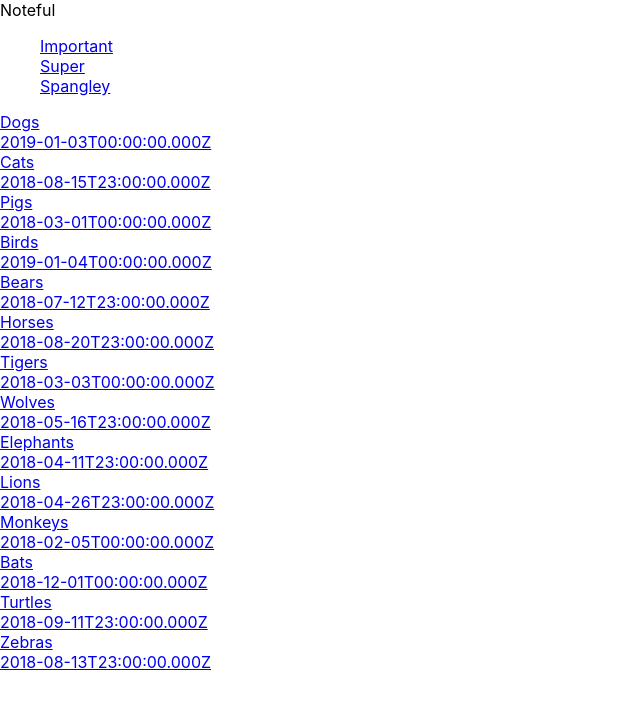
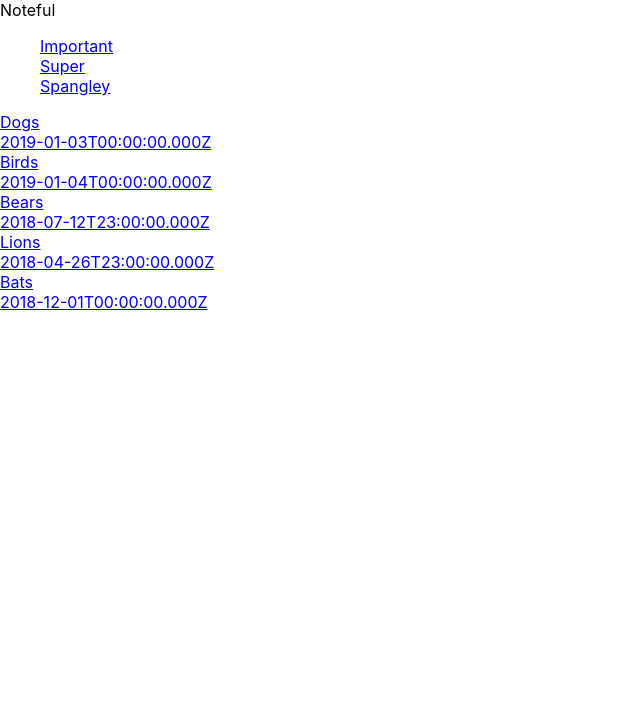
Before and after one commit to thinkful-ei-quail/noteful-michaelO-nicholasS, a React (Create React App) app: page /folder/b0715efe-ffaf-11e8-8eb2-f2801f1b9fd1 in a window 1280 px wide. Shown: the top 706 px of the page, without its empty margins (0-640 px from the left). Built offline with nearby package versions, Linux system fonts and the light colour scheme.

Commit message:
Got folder view working with routerProps

```diff
--- a/src/App.js
+++ b/src/App.js
@@ -1,7 +1,6 @@
 import React, { Component } from 'react';
 import Header from './Header';
-import { Route } from 'react-router-dom'
-import { Link } from 'react-router-dom'
+import { Route, Link, Switch } from 'react-router-dom';
 import './App.css';
 import NoteViewList from './NoteViewList';
 import Store from './Store';
@@ -29,10 +28,15 @@
         </header>
 
       <main>
-        <Route path='/' render={() => <MainPage store={store}/>}/>
+      <Switch>
+            <Route exact path='/' render={routerProps => <MainPage store={store} {...routerProps} />} />
 
-        <Route path='/:folderId'
-        component={(props) => {return MainPage}}/>
+            <Route path='/folder/:folderId' render={routerProps => <MainPage store={store} routerProps={routerProps} />} />
+
+            {/* Add note view route here */}
+
+      </Switch>
+
 
         {/* <Route path='/Sidebar' render={() =>
         <Sidebar key={store.folder.id}/>}/>
--- a/src/MainPage.js
+++ b/src/MainPage.js
@@ -9,12 +9,19 @@
 
 class MainPage extends React.Component {
     render() {
-        const { store } = this.props
-        console.log(store.folders)
+        const { store, routerProps } = this.props
+        let folderId;
+        if (routerProps){
+            const { match } = routerProps;
+            const {params} = match;
+            folderId = params.folderId;
+        }
+
+        console.log('Main Page', this.props);
         return (
             <section className="MainPage">
                  <Sidebar folders={store.folders} />
-                 <NoteViewList notes={store.notes}/>
+                 <NoteViewList notes={store.notes} folderId={folderId}/>
             </section>
         );
     }
--- a/src/NoteViewList.js
+++ b/src/NoteViewList.js
@@ -12,10 +12,11 @@
     }
 
     render() {
-        const { notes } = this.props
+        const { notes, folderId } = this.props
+        const notesFiltered = folderId ? notes.filter(note => note.folderId ===folderId) : notes;
         return (
             <section className="NoteViewList">
-                {notes.map(note =>
+                {notesFiltered.map(note =>
                     <Link to={'/folder/' + note.id}>
                     <Note
                         key={note.id}
```
Also changed, not shown: src/FolderView.js (added), src/NoteView.js (added).
